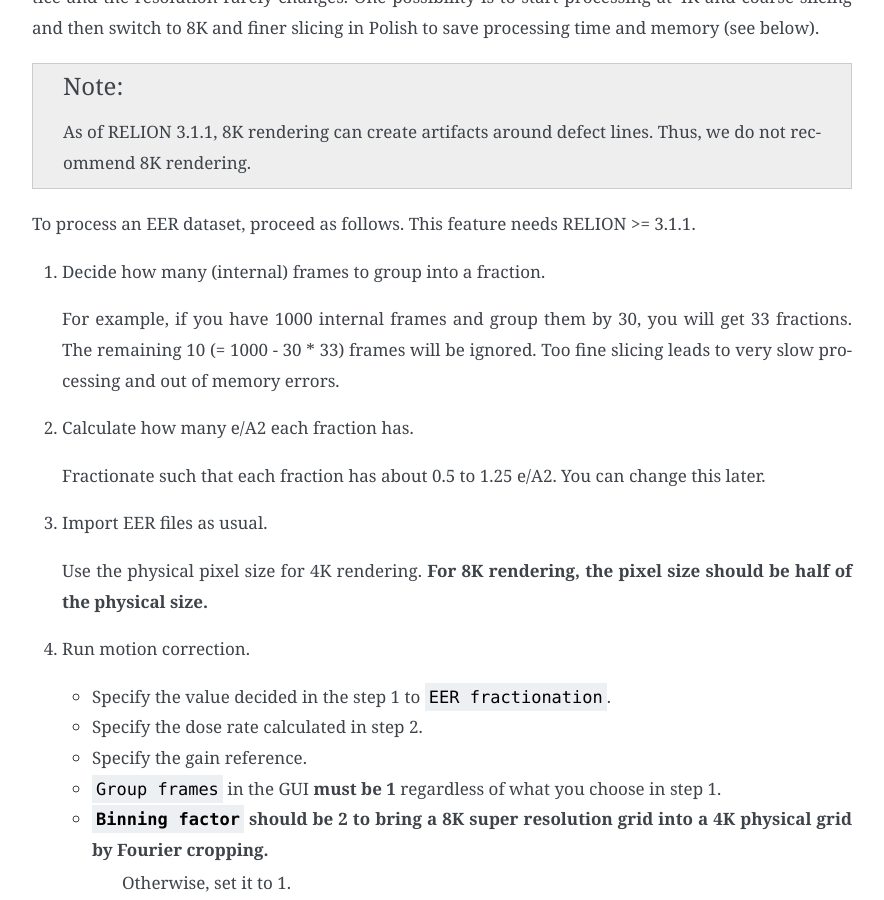
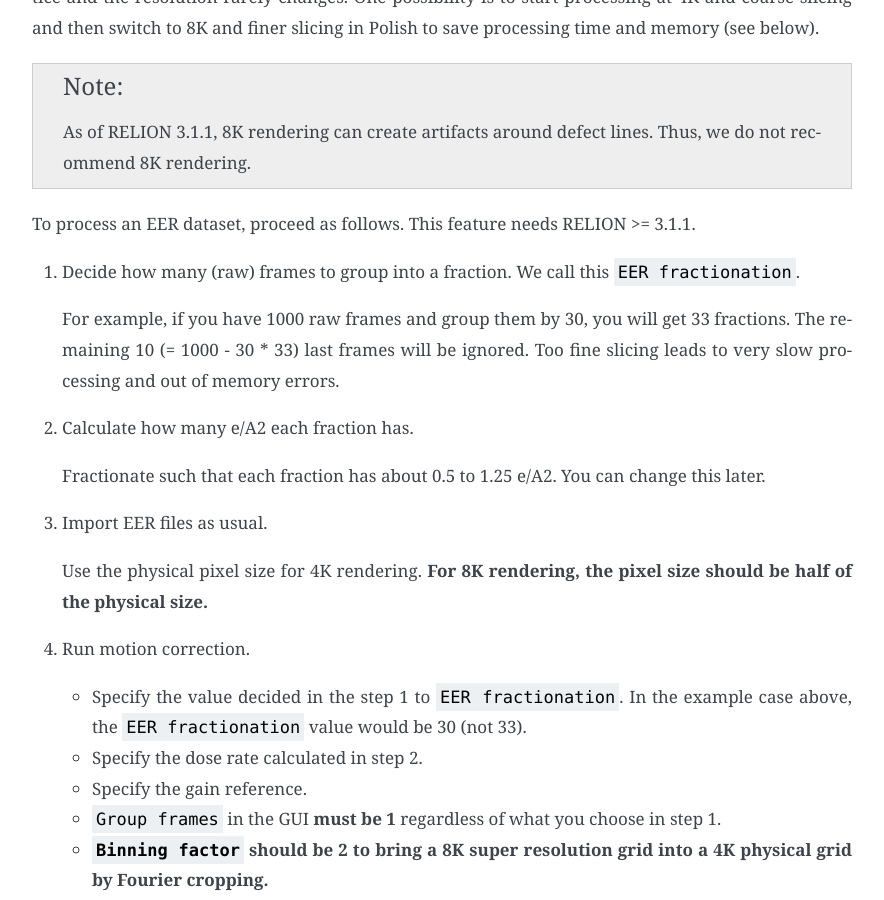
Before and after one commit to 3dem/relion-documents, a Sphinx documentation site: the page built from source/Reference/MovieCompression.rst, in a window 1280 px wide and 900 px high, scrolled down 1105 px. Shown: the whole window, without its empty margins (308-1192 px from the left). Built offline with Sphinx 7.4.7, drawn with Linux system fonts in a browser that asks for light colours.

Commit message:
EER processing: improved explanation (to clarify confusion in https://github.com/3dem/relion/issues/1314).

```diff
--- a/source/Reference/MovieCompression.rst
+++ b/source/Reference/MovieCompression.rst
@@ -57,10 +57,10 @@ One possibility is to start processing at 4K and coarse slicing and then switch
 To process an EER dataset, proceed as follows.
 This feature needs RELION >= 3.1.1.
 
-1.  Decide how many (internal) frames to group into a fraction.
+1.  Decide how many (raw) frames to group into a fraction. We call this ``EER fractionation``.
 
-    For example, if you have 1000 internal frames and group them by 30, you will get 33 fractions.
-    The remaining 10 (= 1000 - 30 * 33) frames will be ignored.
+    For example, if you have 1000 raw frames and group them by 30, you will get 33 fractions.
+    The remaining 10 (= 1000 - 30 * 33) last frames will be ignored.
     Too fine slicing leads to very slow processing and out of memory errors.
 
 2.  Calculate how many e/A2 each fraction has.
@@ -75,6 +75,7 @@ This feature needs RELION >= 3.1.1.
 4.  Run motion correction.
 
     - Specify the value decided in the step 1 to ``EER fractionation``.
+      In the example case above, the ``EER fractionation`` value would be 30 (not 33).
     - Specify the dose rate calculated in step 2.
     - Specify the gain reference.
     - ``Group frames`` in the GUI **must be 1** regardless of what you choose in step 1.
```
